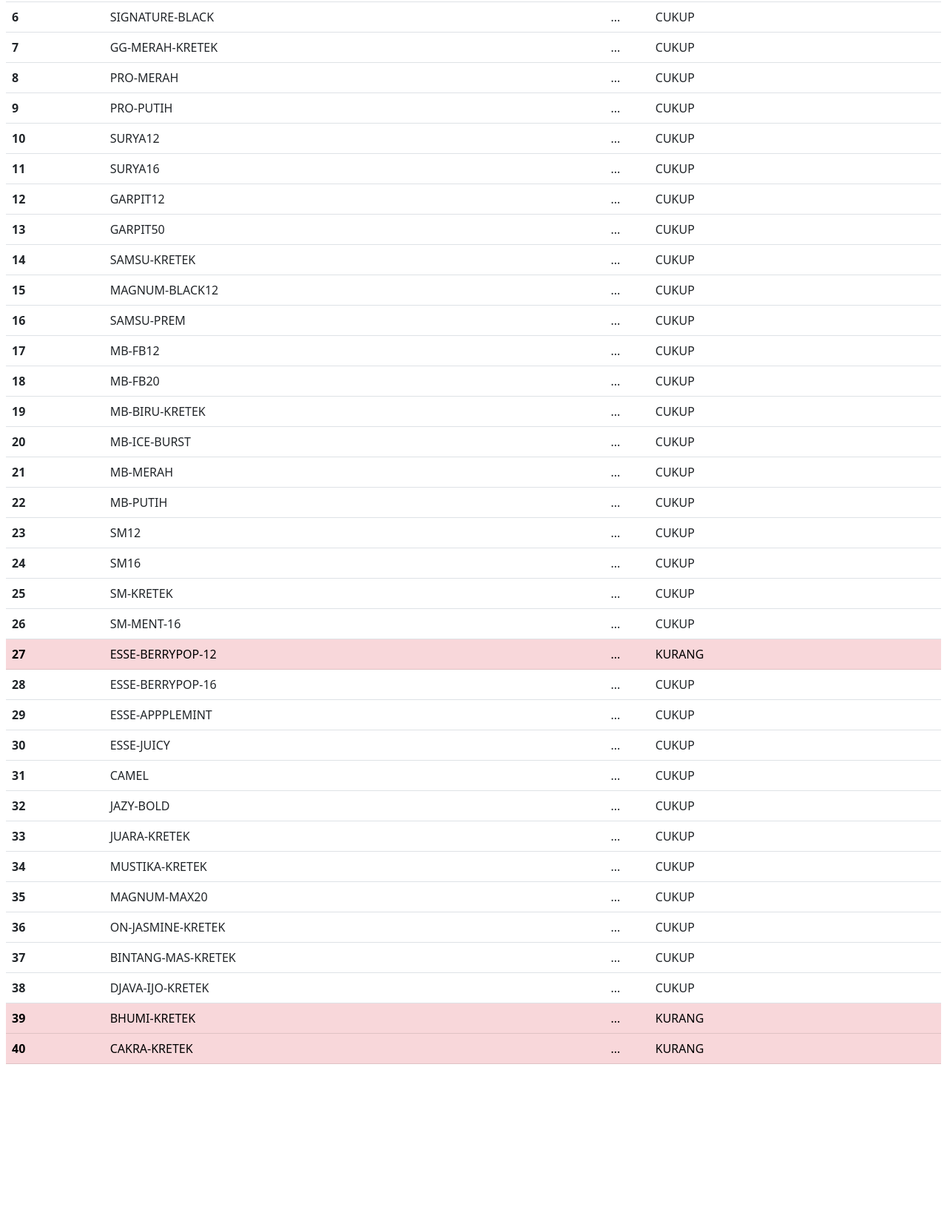
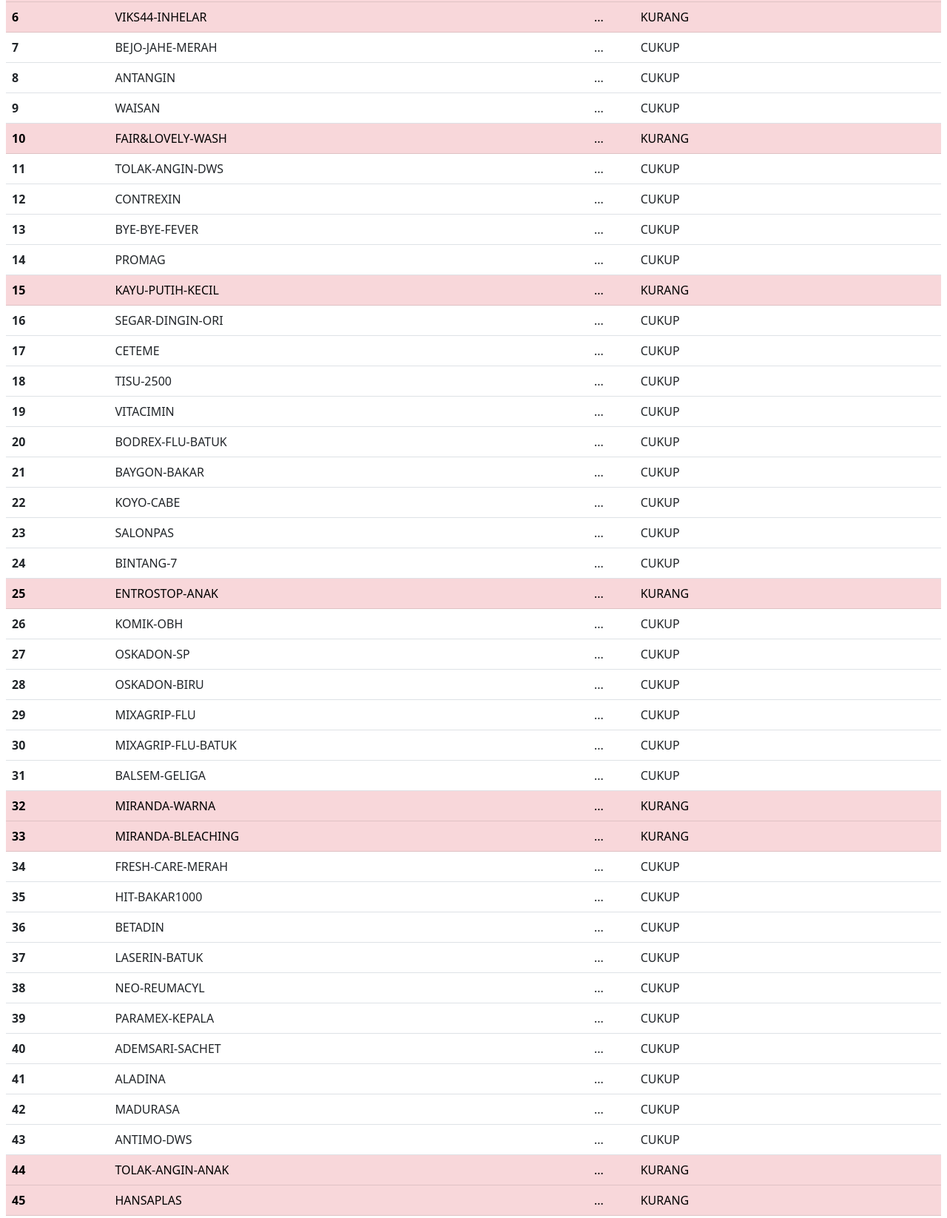
Before and after one commit to mitsuya-creator/programming, a plain HTML site: page Rzkystore/index.html in a window 1280 px wide. Shown: the part 390-2036 px from the top of the page at 74% size. Before the commit the page ends 1844 px from the top, so only its background shows below. Drawn offline with nearby package versions, Linux system fonts and the light colour scheme.

Commit message:
addObjObat

```diff
--- a/Rzkystore/index.html
+++ b/Rzkystore/index.html
@@ -10,7 +10,7 @@
     <div id="container" class="mt-2 mx-2">
       <div id="header">
         <h1 class="fw-bold">RIZKY STORE DB</h1>
-        <span class="fs-3 fst-italic">Diperbarui : DD MM YY</span>
+        <span class="fs-3 fst-italic">Diperbarui : DD MM YYYY H:M WIB</span>
       </div>
     </div>
     <script src="https://cdn.jsdelivr.net/npm/bootstrap@5.2.3/dist/js/bootstrap.bundle.min.js" integrity="sha384-kenU1KFdBIe4zVF0s0G1M5b4hcpxyD9F7jL+jjXkk+Q2h455rYXK/7HAuoJl+0I4" crossorigin="anonymous"></script>
--- a/Rzkystore/rzkystore.js
+++ b/Rzkystore/rzkystore.js
@@ -4,7 +4,7 @@
   this.name = name;
   this.amount = amount;
   this.adverb = function(){
-    if(amount < 2 && category == "ROKOK"){
+    if(amount < 2 || category == "ROKOK"){
       return "KURANG";
     }
     else{
@@ -57,6 +57,59 @@
 // List Items ROKOK
 let listRokok = [laBold,mldBlack16,djarcok,super12,super50,signatureBlk,ggMerah,proMerah,proPutih,surya12,surya16,ggFilter12,ggFilter50,samsuKretek,magnumBlk12,samsuPrem,mbFb12,mbFb20,mbKretekBiru,mbIceburst,mbMerah,mbPutih,sm12,sm16,smKrtk,smMenthol16,esBerypop12,esBerypop16,esApplemint,esJuicy,camel,jazyBold,juaraKrtk,mustika,magnumMax,onJasmin,bintangMas,djavaHijau,bhumi,cakra];
 
+// LIST OBJECK OBAT
+let vegeta = new List_items("OBAT","VEGETA",3);
+let konidin = new List_items("OBAT","KONIDIN",3);
+let neozep = new List_items("OBAT","NEOZEP",6);
+let panadoL_ijo = new List_items("OBAT","PANADOL-IJO",1);
+let miranBlack = new List_items("OBAT","MIRANDA-BLACK",1);
+let viks_inhelar = new List_items("OBAT","VIKS44-INHELAR",1);
+let bejo_jahe = new List_items("OBAT","BEJO-JAHE-MERAH",6);
+let antangin = new List_items("OBAT","ANTANGIN",7);
+let waisan = new List_items("OBAT","WAISAN",7);
+let fnl_wash = new List_items("OBAT","FAIR&LOVELY-WASH",1);
+let tAnginDws = new List_items("OBAT","TOLAK-ANGIN-DWS",7);
+let contrexin = new List_items("OBAT","CONTREXIN",7);
+let byeFever = new List_items("OBAT","BYE-BYE-FEVER",7);
+let promag = new List_items("OBAT","PROMAG",7);
+let kayuPutihKcl = new List_items("OBAT","KAYU-PUTIH-KECIL",1);
+let sgrDinginOri = new List_items("OBAT","SEGAR-DINGIN-ORI",7);
+let ceteme = new List_items("OBAT","CETEME",7);
+let tisu2500 = new List_items("OBAT","TISU-2500",7);
+let vitacimin = new List_items("OBAT","VITACIMIN",7);
+let bodrex_FB = new List_items("OBAT","BODREX-FLU-BATUK",7);
+let baygonBkr = new List_items("OBAT","BAYGON-BAKAR",7);
+let koyoCabe = new List_items("OBAT","KOYO-CABE",7);
+let salonpas = new List_items("OBAT","SALONPAS",7);
+let bintang7 = new List_items("OBAT","BINTANG-7",7);
+let entroStopAnak = new List_items("OBAT","ENTROSTOP-ANAK",1);
+let komikObh = new List_items("OBAT","KOMIK-OBH",7);
+let oskadonBiru = new List_items("OBAT","OSKADON-BIRU",7);
+let oskadonSP = new List_items("OBAT","OSKADON-SP",7);
+let mixagripFlu = new List_items("OBAT","MIXAGRIP-FLU",7);
+let mixagripFB = new List_items("OBAT","MIXAGRIP-FLU-BATUK",7);
+let geliga = new List_items("OBAT","BALSEM-GELIGA",7);
+let mirandBlech = new List_items("OBAT","MIRANDA-BLEACHING",1);
+let mirandColor = new List_items("OBAT","MIRANDA-WARNA",1);
+let freshCareMerah = new List_items("OBAT","FRESH-CARE-MERAH",7);
+let hitBakar1000 = new List_items("OBAT","HIT-BAKAR1000",7);
+let betadin = new List_items("OBAT","BETADIN",7);
+let laserin = new List_items("OBAT","LASERIN-BATUK",7);
+let reumacyl = new List_items("OBAT","NEO-REUMACYL",7);
+let paramexKepala = new List_items("OBAT","PARAMEX-KEPALA",7);
+let ademsariSet = new List_items("OBAT","ADEMSARI-SACHET",7);
+let aladina = new List_items("OBAT","ALADINA",7);
+let madurasa = new List_items("OBAT","MADURASA",7);
+let antimo = new List_items("OBAT","ANTIMO-DWS",7);
+let tAnginAnak = new List_items("OBAT","TOLAK-ANGIN-ANAK",1);
+let hansaplas = new List_items("OBAT","HANSAPLAS",1);
+
+// LIST ITEM OBAT
+let listObat = [vegeta,konidin,neozep,panadoL_ijo,miranBlack,viks_inhelar,bejo_jahe,antangin,waisan,fnl_wash,tAnginDws,contrexin,byeFever,promag,kayuPutihKcl,sgrDinginOri,ceteme,tisu2500,vitacimin,bodrex_FB,baygonBkr,koyoCabe,salonpas,bintang7,entroStopAnak,komikObh,oskadonSP,oskadonBiru,mixagripFlu,mixagripFB,geliga,mirandColor,mirandBlech,freshCareMerah,hitBakar1000,betadin,laserin,reumacyl,paramexKepala,ademsariSet,aladina,madurasa,antimo,tAnginAnak,hansaplas];
+
+
+
+
 // CREATE TABEL
 let table = `
 <table class="table">
@@ -83,13 +136,8 @@
 let tbody = document.querySelector("tbody");
 // FOR NUMBER IN TBODY
 let noColumn = 1;
-// TR DNAGER TABLE
-//let trTableDanger = document.createElement("tr");
-//trTableDanger.setAttribute("class","table-danger");
-// TR TABLE NORMAL
-let trTableNormal = document.createElement("tr")
 // LOOPING FOR LIST ITEM
-for(arrContent of listRokok){
+for(arrContent of listObat){
   let trTableContent = `
       <th scope="row">${noColumn++}</th>
       <td>${arrContent.name}</td>
@@ -99,7 +147,6 @@
     let trTableDanger = tbody.appendChild(document.createElement("tr"));
     trTableDanger.setAttribute("class","table-danger");
     trTableDanger.innerHTML = trTableContent;
-    //tbody.appendChild().innerHTML = trTableContent;
     }
   else{
     tbody.appendChild(document.createElement("tr")).innerHTML=trTableContent;
```
